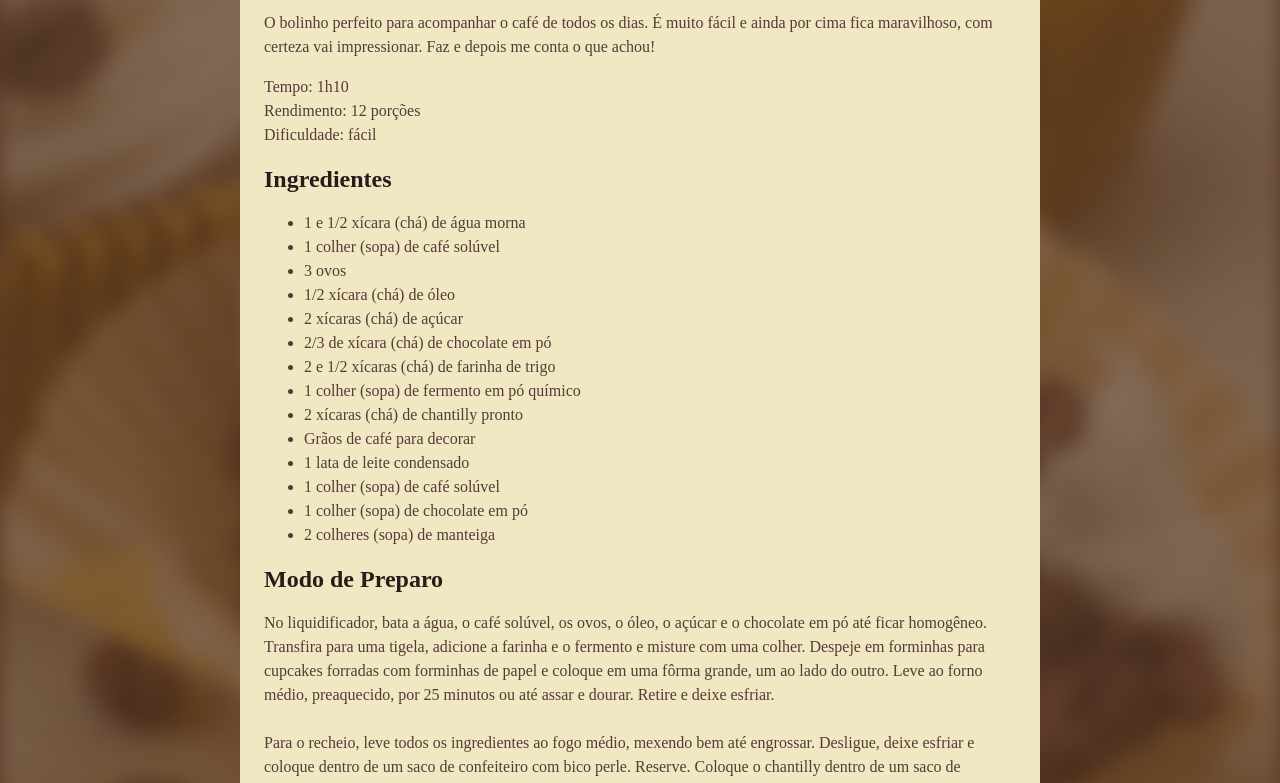
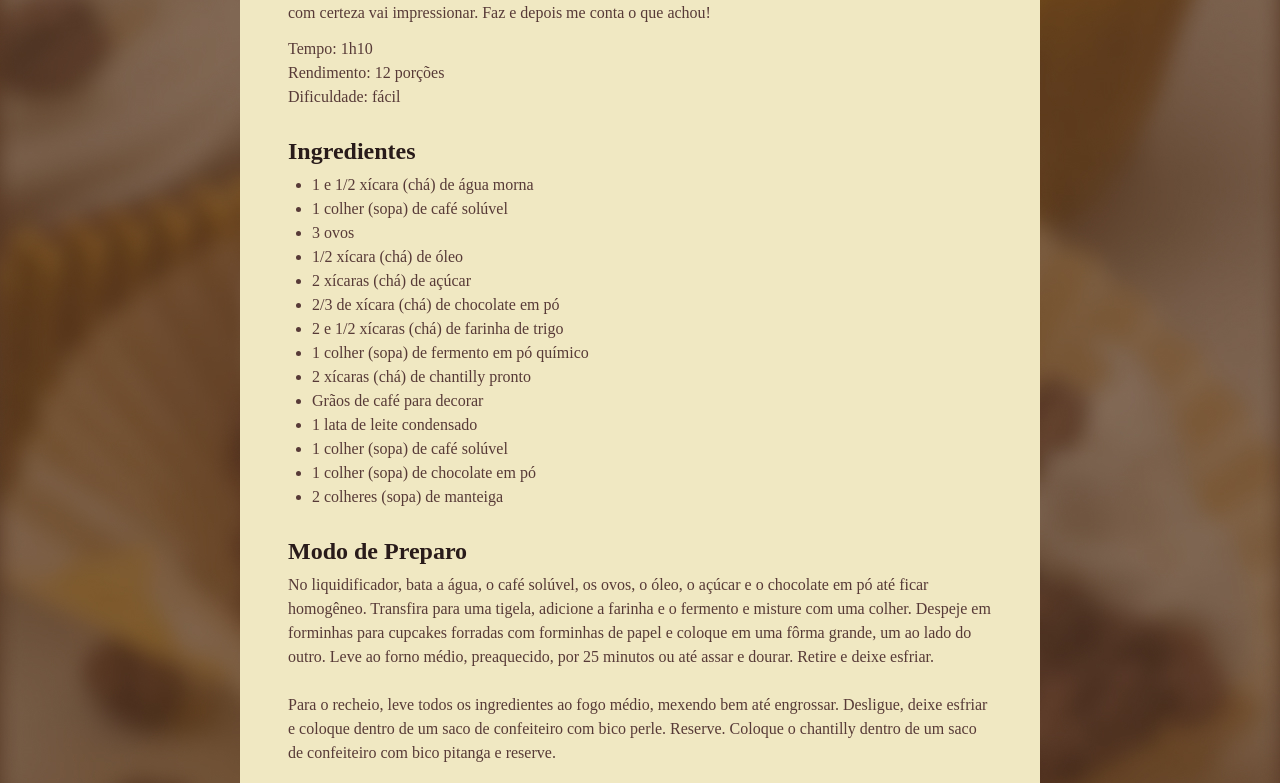
Before and after one commit to leozanidev/Projeto---P-gina-de-Receita, a plain HTML site: page index.html in a window 1280 px wide. Shown: the part 590-1373 px from the top of the page. Drawn offline with Linux system fonts and the light colour scheme; a web font is replaced by a local one.

Commit message:
customizing spaces

```diff
--- a/style.css
+++ b/style.css
@@ -1,3 +1,9 @@
+/* Zerando espaçamentos para poder trabalhar neles */
+* {
+  margin: 0;
+  padding: 0;
+}
+
 /* Aplicando a fonte em todos elementos através do elemento raíz */
 :root {
   font-family: "Alice", serif;
@@ -19,8 +25,20 @@ body {
   box-sizing: border-box;
 }
 
+section + section {
+  margin-top: 24px;
+}
+
 img {
   border-radius: 16px;
+}
+
+main {
+  padding: 24px;
+}
+
+#about p + p {
+  margin-top: 12px;
 }
 
 h1 {
@@ -34,4 +52,10 @@ h2 {
 
 h1, h2 {
   color: #291B1A;
+  margin-bottom: 4px;
+  line-height: 150%;
 }
+
+ul {
+  padding-left: 24px;
+}
```
